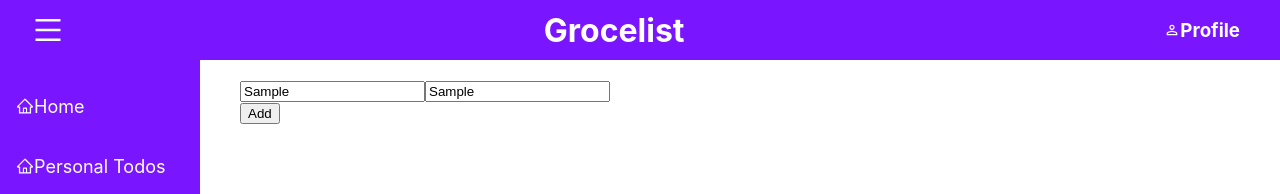
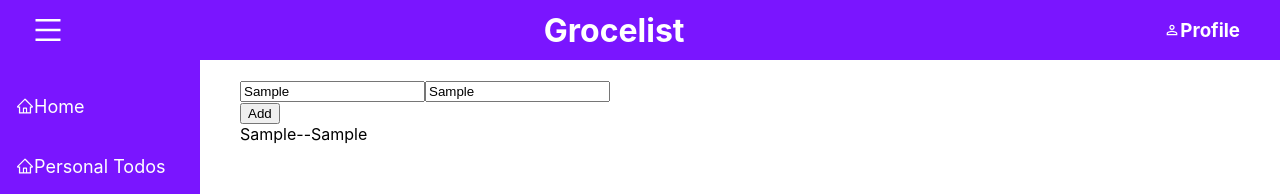
Before and after one commit to maindotmarcell/Grocelist-client, a React (Create React App) app: page /todos in a window 1280 px wide. Both pictures are taken after typing "Sample", "Sample" into the empty fields and a click on the button "Add". Shown: the top 194 px of the page. Built offline with nearby package versions, Linux system fonts and the light colour scheme; no server answers; the database is empty.

Commit message:
Personal todolist logic done

```diff
--- a/src/Pages/Todos/Todo.js
+++ b/src/Pages/Todos/Todo.js
@@ -1,14 +1,39 @@
-import React from 'react';
+import React, { useState } from 'react';
+import styles from './TodoStyle.module.css';
 
 const Todo = () => {
+  const [todoitems, setTodoItems] = useState();
+  const [date, setDate] = useState();
+  const [todo, setTodo] = useState([]);
+  const handleTodo = () => {
+    console.log(todo);
+    setTodo((prevState) => [...prevState, { todoitems, date }]);
+  };
+  const handleChange = (e) => {
+    setTodoItems(e.target.value);
+  };
+  const handleDate = (e) => {
+    setDate(e.target.value);
+  };
   return (
-    <div>
-      <div className='input'>
-        <input type='text' placeholder='Grocery' />
-        <input type='text' placeholder='price' />
+    <>
+      <div>
+        <div className='input'>
+          <input type='text' placeholder='Grocery' onChange={handleChange} />
+          <input type='text' placeholder='price' onChange={handleDate} />
+        </div>
+        <button onClick={handleTodo}>Add</button>
       </div>
-      <button>Add</button>
-    </div>
+      <div className={styles.todoContainer}>
+        {todo.map((i) => {
+          return (
+            <div>
+              {i.todoitems}--{i.date}
+            </div>
+          );
+        })}
+      </div>
+    </>
   );
 };
 export default Todo;
--- /dev/null
+++ b/src/Pages/Todos/TodoStyle.module.css
@@ -0,0 +1,4 @@
+.todoContainer {
+  display: flex;
+  flex-direction: column;
+}
```
